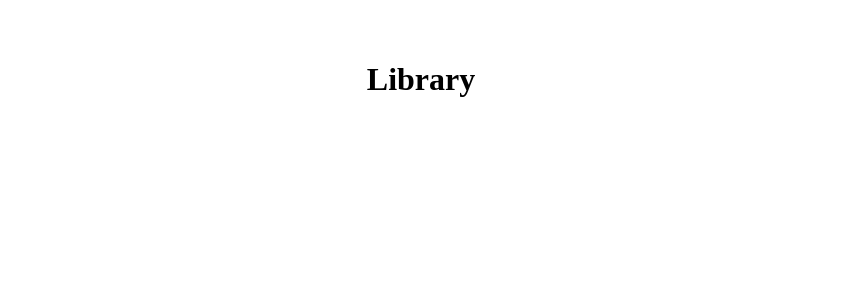
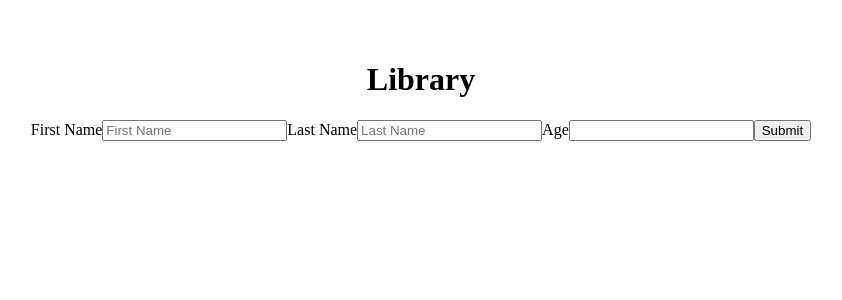
Before and after one commit to M-Pedrami/PERN-Library, a React (Vite) app in the folder client/: page / in a window 1280 px wide. Shown: the top 300 px of the page, without its empty margins (219-1061 px from the left). Built offline with nearby package versions, Linux system fonts and the light colour scheme.

Commit message:
added input component in client and lifted the state

```diff
--- a/client/src/App.jsx
+++ b/client/src/App.jsx
@@ -1,8 +1,10 @@
 import { useEffect, useState } from "react";
 import "./App.css";
+import Input from "./components/InputFields";
 
 function App() {
   const[data, setData] = useState([]);
+  const [member, setMember] = useState({})
   useEffect(()=>{
    const getData = async () =>{
     try {
@@ -13,10 +15,17 @@ function App() {
       console.log('ERROR CLIENT', error)
     }
    }
-   getData()
   }, [])
-  console.log(data)
-  return <h1>Library</h1>;
+  console.log(member)
+  return (
+  <>
+  <h1>Library</h1>
+  <Input setMember = {setMember} member = {member}/>
+  {data.map(member =>(
+    <p>{member.first_name} {member.last_name} Age: {member.age}</p>
+  ))}
+  </>
+  )
 }
 
 export default App;
--- /dev/null
+++ b/client/src/components/InputFields/index.jsx
@@ -0,0 +1,52 @@
+import { useState } from "react";
+
+export default function index({ setMember }) {
+  const [firstName, setFirstName] = useState("");
+  const [lastName, setLastName] = useState("");
+  const [age, setAge] = useState();
+
+  const handleSubmit = (e) => {
+    e.preventDefault();
+    const newMember = {
+      first_name: firstName,
+      last_name: lastName,
+      age: age,
+    };
+    setMember(newMember);
+  };
+
+  return (
+    <form action="submit" onSubmit={handleSubmit}>
+      <label htmlFor="name">First Name</label>
+      <input
+        type="text"
+        name="name"
+        id="name"
+        placeholder="First Name"
+        onChange={(e) => {
+          setFirstName(e.target.value);
+        }}
+      />
+      <label htmlFor="LastName">Last Name</label>
+      <input
+        type="text"
+        name="name"
+        id="name"
+        placeholder="Last Name"
+        onChange={(e) => {
+          setLastName(e.target.value);
+        }}
+      />
+      <label htmlFor="age">Age</label>
+      <input
+        type="number"
+        name="age"
+        id="age"
+        onChange={(e) => {
+          setAge(e.target.value);
+        }}
+      />
+      <button type="submit">Submit</button>
+    </form>
+  );
+}
```
